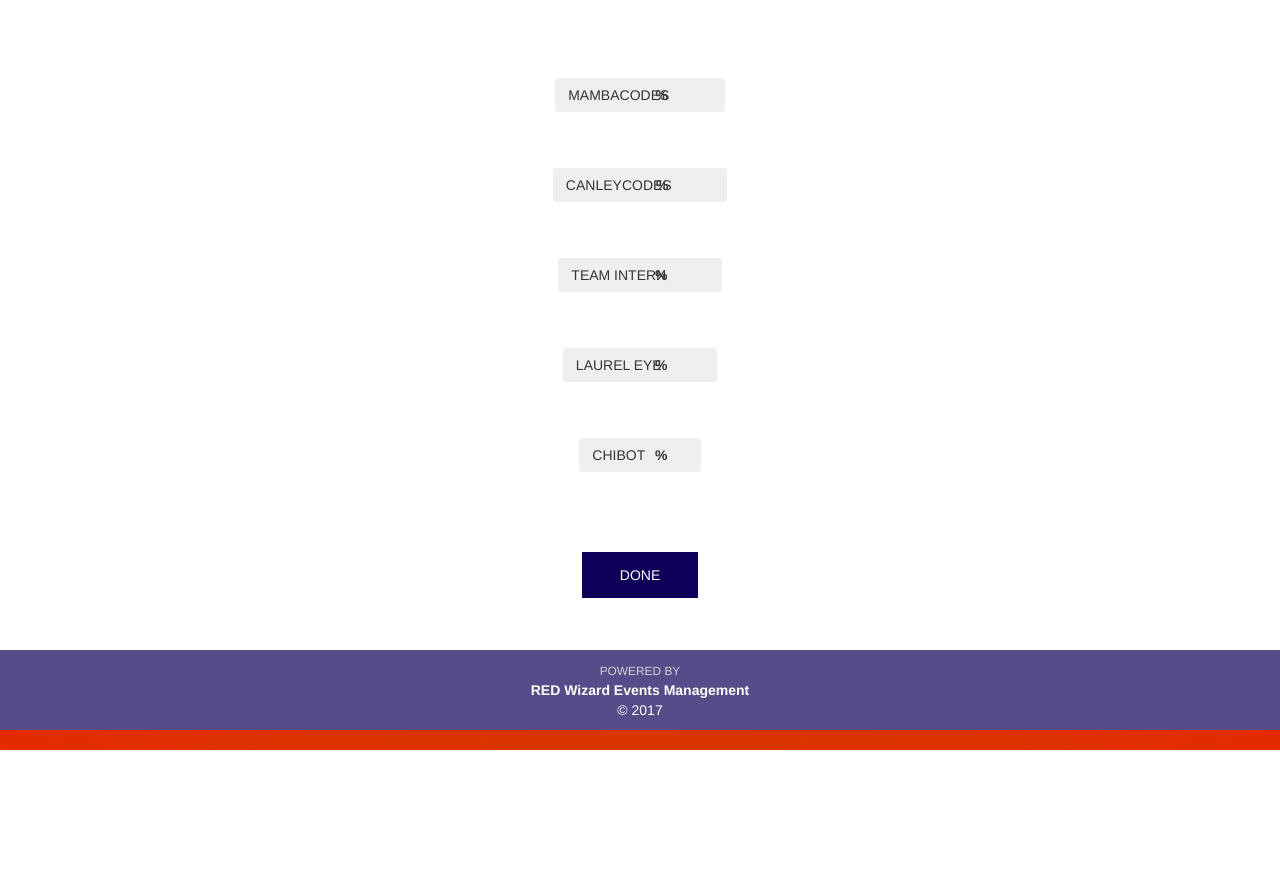
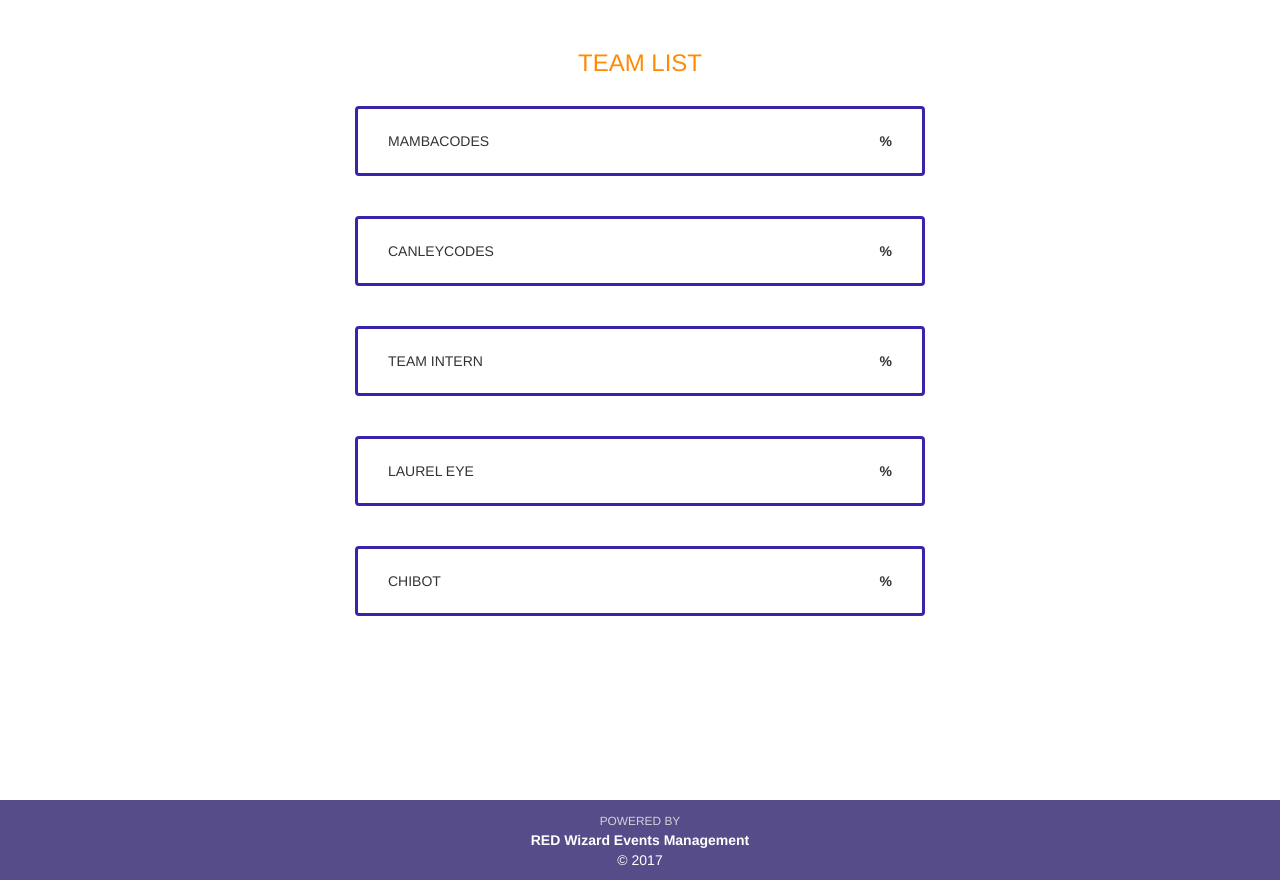
Before and after one commit to RedWizards/scoring-system-v3, a PHP site: page /scoresheet.php in a window 1280 px wide. Shown: the part 50-930 px from the top of the page. Before the commit the page ends 800 px from the top, so only its background shows below. Run offline with PHP 8.4, Linux system fonts and the light colour scheme; the visitor is signed in with stand-in values (Sample User, id 1); data comes from the database, SQL or seed files in the repository.

Commit message:
Improvement of scoresheet

```diff
--- a/assets/css/judge-view.css
+++ b/assets/css/judge-view.css
@@ -313,7 +313,8 @@
 
 section {
 	margin: 0;
-	padding: 50px 0;
+	height: 100%;
+	padding: 30px 0;
 	background-color: #fff;
 }
 
@@ -347,6 +348,40 @@
 	background-color: #1b0688;
 }
 
+
+#score-sheet {
+	background-color: green;
+}
+
+.team-btn {
+	width: 100%;
+	height: 70px;
+	padding: 0 30px;
+	border: solid 3px #3923ab;
+	transition: all 0.5 ease;
+}
+
+.team-btn:hover {
+	border: dotted 3px #3923ab;
+	background-color: #3923ab;
+}
+
+#btn-team-name {
+
+}
+
+#btn-team-score {
+
+}
+
+.btn-team-row {
+	padding: 0 20px;
+	margin: 20px 0;
+}
+
+#team-list {
+	color: #ff8b00;
+}
 
 /* Done judging style */
 
--- a/scoresheet.php
+++ b/scoresheet.php
@@ -23,8 +23,6 @@
 
 	<body ng-app="scoring-sheet">
 
-
-
 			<header>
 				<div class="text-center">
 					<h3 id="scoresheet-name"><b>UHAC</b> Cebu</h3>
@@ -33,51 +31,47 @@
 
 			<section ng-controller="sheet-ctrl" ng-init="init()">
 
-				<div id="score-sheet">
+				<h3 id="team-list" class="text-center">TEAM LIST</h3>
 
-					<div class="text-center" ng-repeat="team in teams">
+				<div class="col-md-offset-3 col-md-6" ng-repeat="team in teams">
 
-						<div ng-hide="activeNow" id="list-team">
+					<div class="btn-team-row">
+							<button type="button" class="btn btn-default team-btn"><span id="btn-team-name" class="pull-left">{{team.team_name |  uppercase}}</span> <span id="btn-team-score" class="pull-right"><b>{{team.total}} %</b></span></button>
+					</div>
 
-							<div style="padding: 2em;">
-								<button class="btn team-btn" ng-click="setScore(team)">
+					<!--
+					<div ng-repeat="team in teams">
+
+						<div ng-hide="activeNow">
+
+							<div class="row" id="sheet-panel" class="text-center">
+								<button class="btn btn-primary col ng-click="setScore(team)">
 									<div class="row">
-										<!--
-										<div class="col-md-3 text-center">
-
-											<img class="img" id="team-logo" src="../../assets/images/{{team.team_id}}.png"/>
-
-										</div>
-										-->
-										<div class="col-md-6" id="col-lbl">
+										<div class="col-x" id="col-lbl">
 											<span>{{team.team_name | uppercase}}</span>
 										</div>
 										<div class="col-md-3 team-score" id="col-lbl">
 											<span><b>{{team.total}} %</b></span>
 										</div>
+
 									</div>
 								</button>
 							</div>
 
+
 						</div>
 
-
+					</div>
+					-->
+						<!--
 						<div ng-show="team.isActive" id="team-board">
-						<!--
-						<div ng-if="team.isActive" id="team-board">
-						-->
 
 							<div class="row">
 
 								<div class="col-md-12">
 									<button class="view-btn pull-left" ng-click="closeTeam(team)"><span class="glyphicon glyphicon-chevron-left"></span> View All Teams</button>
 								</div>
-								<!--
-								<div class="col-md-6 text-right">
-									<button class="btn btn-nav" ng-click="prevTeam(team)">Previous</button>
-									<button class="btn btn-nav" ng-click="nextTeam(team)">Next</button>
-								</div>
-								-->
+
 							</div>
 
 
@@ -104,7 +98,7 @@
 											<p><b>DEVELOPERS</b></p>
 
 											<ul>
-												<!-- paayos nalang nito prince -->
+
 												<li ng-repeat="member in team.members">
 													{{member.participant_firstName}} {{member.participant_lastName}}
 												</li>
@@ -121,7 +115,6 @@
 										<span>SCORING SHEET</span>
 									</div>
 
-									<!-- Criteria Header -->
 									<div class="row" id="sheet-title">
 
 										<div class="col-md-6">
@@ -141,7 +134,6 @@
 									<hr/>
 
 
-									<!-- Criteria and Score -->
 									<div class="row" id="criteria" ng-repeat="criteria in team.criteria">
 
 											<div class="col-md-1" id="cri-id">
@@ -162,7 +154,6 @@
 
 									<hr/>
 
-									<!-- Total Score -->
 									<div class="row">
 
 										<div class="col-md-6">
@@ -182,12 +173,12 @@
 									<br/>
 
 
-									<!--<div class="row">
+									<div class="row">
 										<div class="col-md-12" id="remarks-row">
 											<textarea placeholder="Remarks" id="remarks" style="padding: 5px; width: 80%; height: 5em;"></textarea>
 										</div>
 									</div>
-									-->
+
 									<div class="row" >
 
 											<button class="submit-score" ng-click="setScores(team)">SUBMIT</button>
@@ -203,12 +194,12 @@
 						</div>
 
 					</div>
-
 					<div class="text-center" ng-hide="activeNow">
 						<a href="./helpers/logout.php"><button id="done-btn">DONE</button></a>
 					</div>
 
 
+					-->
 				</div>
 
 			</section>
```
